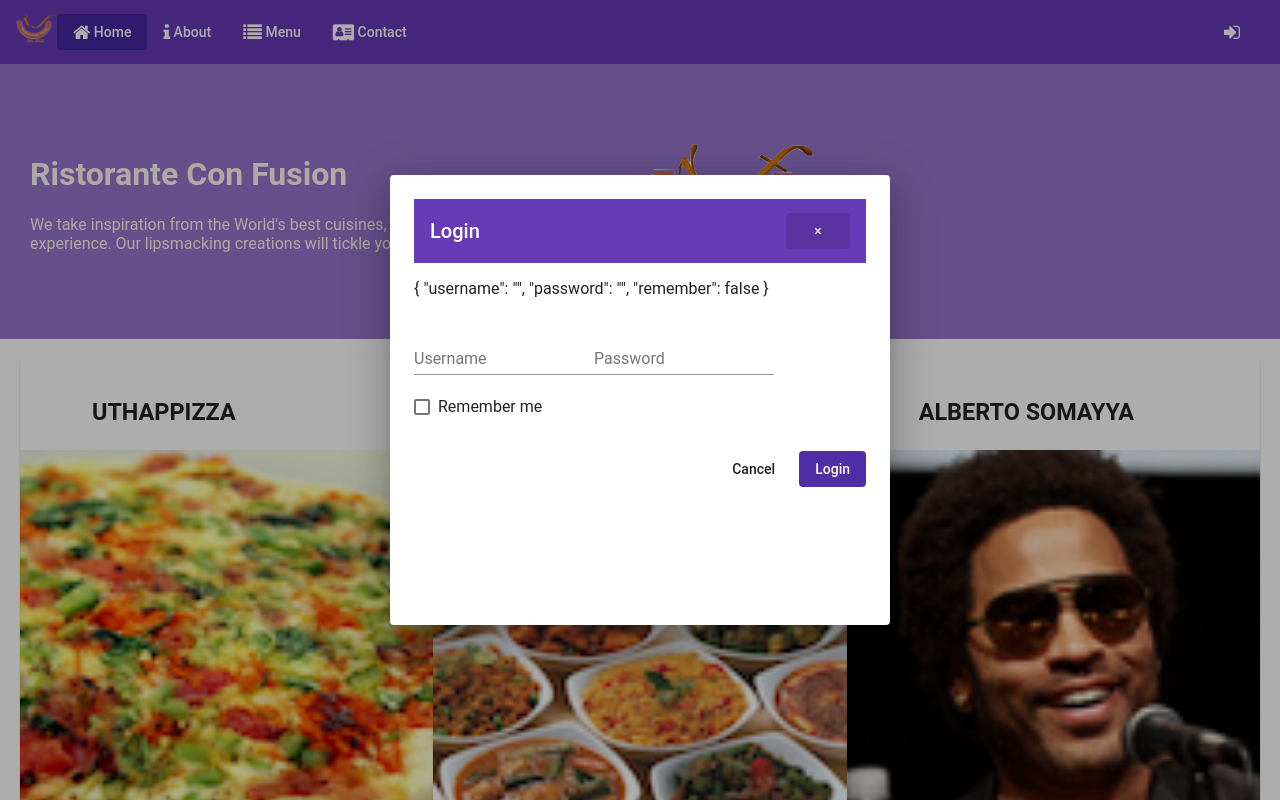
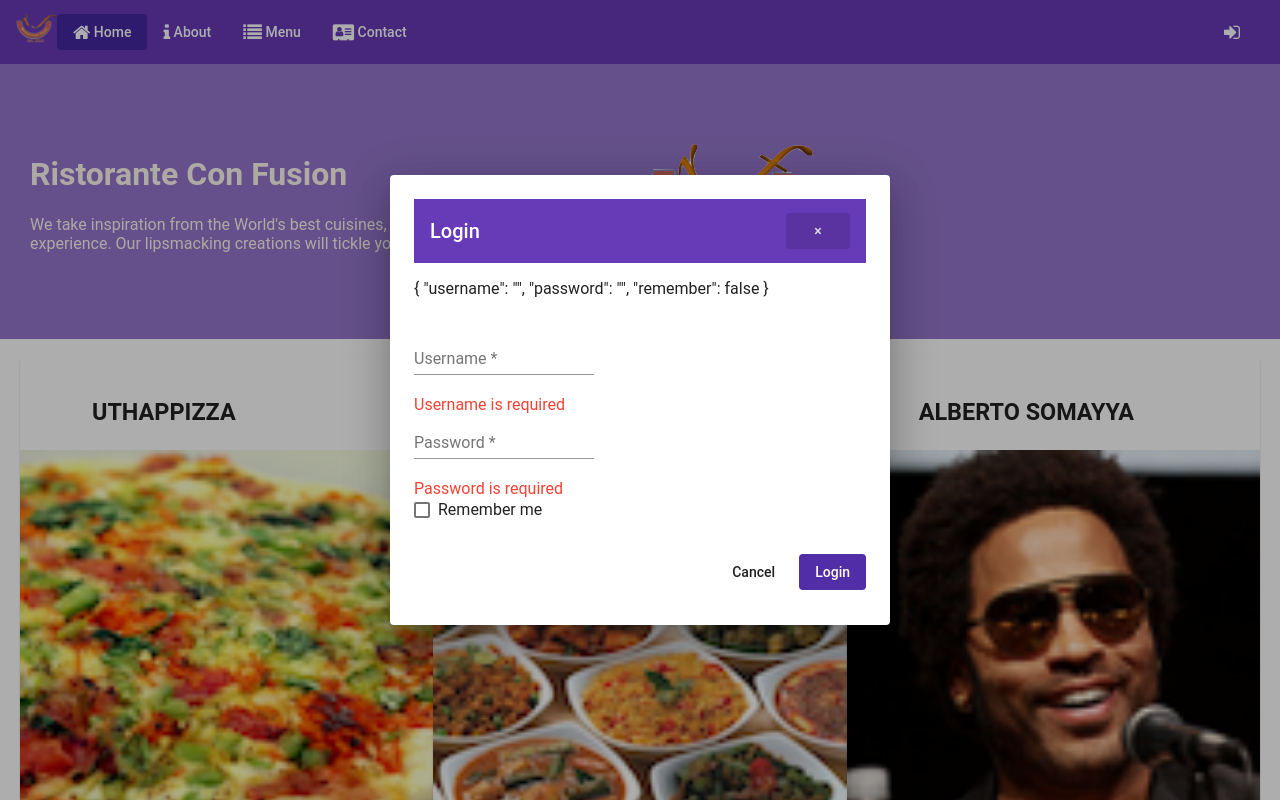
Before and after one commit to steverockss/AngularCoursera, an Angular app: page /home in a window 1280 px wide. Both pictures are taken after a click on the link 1232 px from the left and 32 px from the top of the page. Built offline with nearby package versions, Linux system fonts and the light colour scheme.

Commit message:
Template forms part 2

```diff
--- a/src/app/login/login.component.html
+++ b/src/app/login/login.component.html
@@ -5,7 +5,7 @@
 </mat-toolbar>
 <p>{{ user | json }}</p>
 
-<form novalidate (ngSubmit)="onSubmit()">
+<form novalidate #loginForm="ngForm" (ngSubmit)="onSubmit()">
   <mat-dialog-content>
     <p>
       <mat-form-field>
@@ -15,21 +15,30 @@
           type="text"
           [(ngModel)]="user.username"
           name="username"
+          #username="ngModel"
+          required
         />
+
       </mat-form-field>
+      <mat-error *ngIf="username.errors?.required">Username is required</mat-error>
       <mat-form-field>
         <input
-        matInput
+          matInput
           placeholder="Password"
           type="password"
           [(ngModel)]="user.password"
           name="password"
+          #password="ngModel"
+          required
         />
       </mat-form-field>
+      <mat-error *ngIf="password.errors?.required">
+        Password is required
+      </mat-error>
 
-        <mat-checkbox [(ngModel)]="user.remember" name="remember">
-          Remember me</mat-checkbox>
-
+      <mat-checkbox [(ngModel)]="user.remember" name="remember">
+        Remember me</mat-checkbox
+      >
     </p>
   </mat-dialog-content>
   <mat-dialog-actions>
@@ -39,6 +48,7 @@
       type="submit"
       mat-button
       class="background-primary text-floral-white"
+      [disabled]="loginForm.form.invalid"
     >
       Login
     </button>
```
